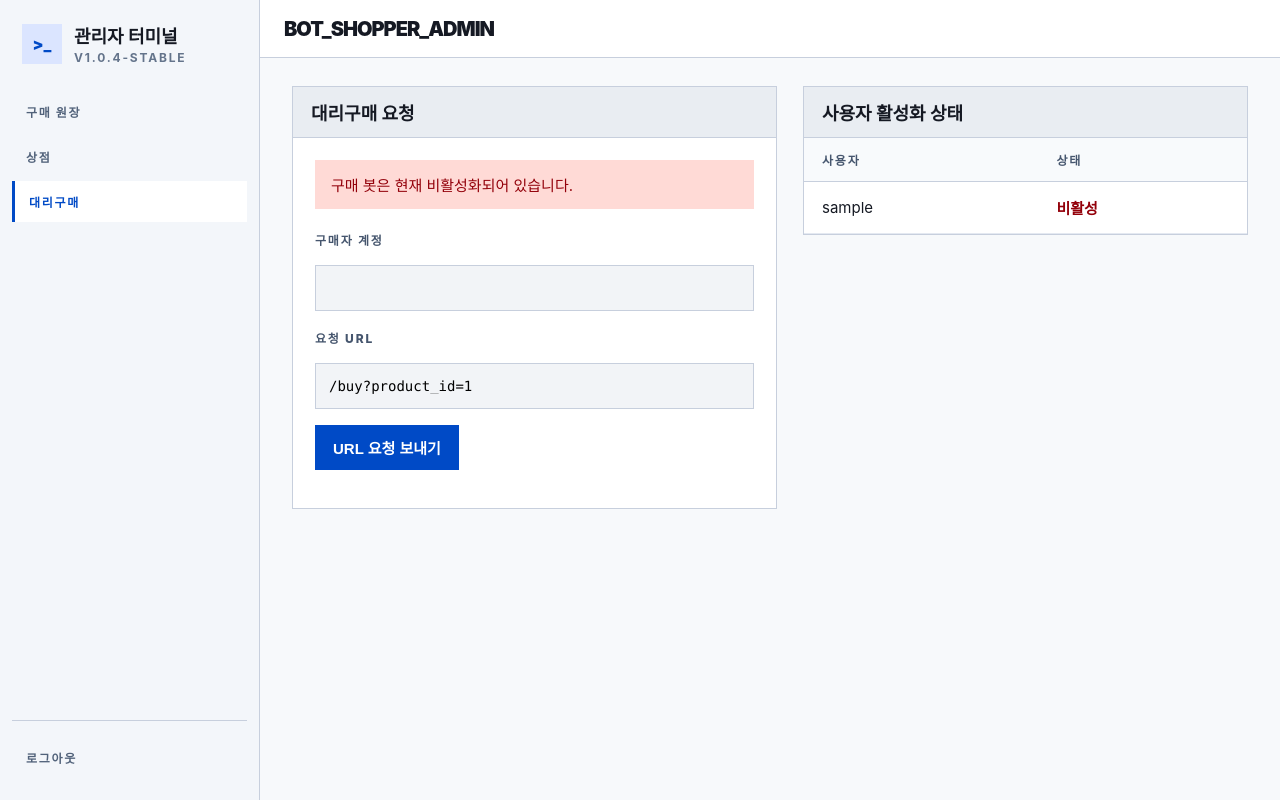
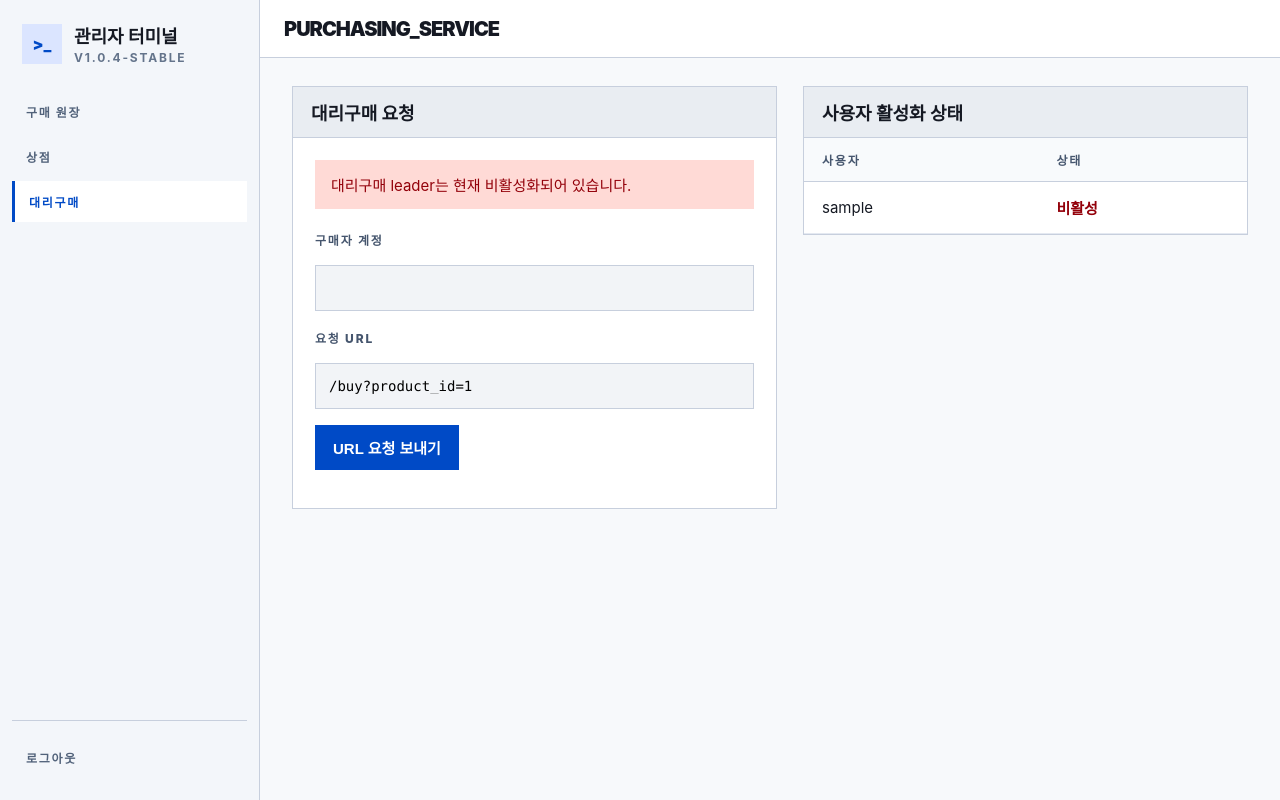
Before and after one commit to doo513/webtest, a Flask app: template Purchasing service/public/templates/settings.html in a window 1280 px wide. Run offline with Flask 3, Linux system fonts and the light colour scheme; the template is opened without the code that fills it: most values are stand-ins (such as "Sample title", 1, 10 or a date in 2020).

Commit message:
Rename bot to leader and localize challenge docs

```diff
--- a/Purchasing service/private/runtime.py
+++ b/Purchasing service/private/runtime.py
@@ -25,7 +25,7 @@
     return html
 
 
-def is_internal_bot_request(remote_addr):
+def is_internal_leader_request(remote_addr):
     return remote_addr in ("127.0.0.1", "::1")
 
 
--- a/Purchasing service/public/app.py
+++ b/Purchasing service/public/app.py
@@ -5,7 +5,7 @@
 
 from flask import Flask, redirect, render_template, request, session, url_for
 
-from runtime import is_internal_bot_request, read_flag, render_records_page, send_delegated_request
+from runtime import is_internal_leader_request, read_flag, render_records_page, send_delegated_request
 
 app = Flask(__name__)
 app.secret_key = secrets.token_hex(32)
@@ -29,9 +29,9 @@
         "team_id": TEAM_ID,
         "login_allowed": True,
     },
-    "bot": {
+    "leader": {
         "password": None,
-        "role": "purchase-bot",
+        "role": "purchase-leader",
         "team_id": TEAM_ID,
         "login_allowed": False,
     },
@@ -176,14 +176,14 @@
         return redirect(url_for("login"))
 
     if request.method == "POST":
-        bot_active = request.form.get("bot_active", "false")
+        leader_active = request.form.get("leader_active", "false")
         buyer = request.form.get("buyer", user["username"]).strip()
         target_url = request.form.get("target_url", "/").strip()
 
-        if bot_active != "true":
-            return render_settings("대리구매 봇이 비활성화되어 있습니다.")
+        if leader_active != "true":
+            return render_settings("대리구매 leader가 비활성화되어 있습니다.")
 
-        if buyer != "bot":
+        if buyer != "leader":
             return render_settings("대리구매 요청이 수동 검토 대기열에 등록되었습니다.")
 
         if send_delegated_request(app, BASE_URL, buyer, target_url):
@@ -200,8 +200,8 @@
     if not user:
         return redirect(url_for("login"))
 
-    if user["role"] == "purchase-bot" and not is_internal_bot_request(request.remote_addr):
-        return "봇 구매는 내부 구매 서비스에서만 요청할 수 있습니다.", 403
+    if user["role"] == "purchase-leader" and not is_internal_leader_request(request.remote_addr):
+        return "leader 구매는 내부 구매 서비스에서만 요청할 수 있습니다.", 403
 
     try:
         product_id = int(request.form.get("product_id", "0"))
--- a/Purchasing service/public/data/users.json
+++ b/Purchasing service/public/data/users.json
@@ -5,7 +5,7 @@
   "guest1": {
     "balance": 200
   },
-  "bot": {
+  "leader": {
     "balance": 5000
   }
 }
--- a/Purchasing service/public/templates/index.html
+++ b/Purchasing service/public/templates/index.html
@@ -3,7 +3,7 @@
 <head>
     <meta charset="UTF-8">
     <meta name="viewport" content="width=device-width, initial-scale=1.0">
-    <title>Bot Shopper - 구매 원장</title>
+    <title>Purchasing Service - 구매 원장</title>
     <style>
         :root {
             --bg: #f7f9fb;
@@ -265,7 +265,7 @@
 
         <div>
             <header class="topbar">
-                <div class="brand">BOT_SHOPPER_ADMIN</div>
+                <div class="brand">PURCHASING_SERVICE</div>
                 <input class="search" placeholder="구매 기록 검색..." disabled>
             </header>
 
@@ -350,7 +350,7 @@
 
     <footer class="footer">
         <span><span class="dot"></span>서버 온라인</span>
-        <span>Bot_shopper_corp 2026</span>
+        <span>Purchasing_service_corp 2026</span>
     </footer>
 </body>
 </html>
--- a/Purchasing service/public/templates/login.html
+++ b/Purchasing service/public/templates/login.html
@@ -3,7 +3,7 @@
 <head>
     <meta charset="UTF-8">
     <meta name="viewport" content="width=device-width, initial-scale=1.0">
-    <title>로그인 - Bot Shopper</title>
+    <title>로그인 - Purchasing Service</title>
     <style>
         :root {
             --bg: #f7f9fb;
@@ -114,7 +114,7 @@
 <body>
     <main class="login-shell">
         <div class="brand">
-            <h1>Bot Shopper</h1>
+            <h1>Purchasing Service</h1>
             <p>CTF 관리자 터미널</p>
         </div>
 
--- a/Purchasing service/public/templates/settings.html
+++ b/Purchasing service/public/templates/settings.html
@@ -3,7 +3,7 @@
 <head>
     <meta charset="UTF-8">
     <meta name="viewport" content="width=device-width, initial-scale=1.0">
-    <title>대리구매 - Bot Shopper</title>
+    <title>대리구매 - Purchasing Service</title>
     <style>
         :root {
             --bg: #f7f9fb;
@@ -199,7 +199,7 @@
 
         <div>
             <header class="topbar">
-                <div class="brand">BOT_SHOPPER_ADMIN</div>
+                <div class="brand">PURCHASING_SERVICE</div>
             </header>
 
             <main>
@@ -211,9 +211,9 @@
                     <div class="card">
                         <div class="card-head"><h1>대리구매 요청</h1></div>
                         <div class="card-body">
-                            <div class="alert">구매 봇은 현재 비활성화되어 있습니다.</div>
+                            <div class="alert">대리구매 leader는 현재 비활성화되어 있습니다.</div>
                             <form method="post" action="/settings">
-                                <input type="hidden" name="bot_active" value="false">
+                                <input type="hidden" name="leader_active" value="false">
                                 <label class="label" for="buyer">구매자 계정</label>
                                 <p><input id="buyer" type="text" name="buyer" value="{{ user.username }}"></p>
                                 <label class="label" for="target_url">요청 URL</label>
--- a/Purchasing service/public/templates/shop.html
+++ b/Purchasing service/public/templates/shop.html
@@ -3,7 +3,7 @@
 <head>
     <meta charset="UTF-8">
     <meta name="viewport" content="width=device-width, initial-scale=1.0">
-    <title>Bot Shopper - 상점</title>
+    <title>Purchasing Service - 상점</title>
     <style>
         :root {
             --bg: #f7f9fb;
@@ -245,7 +245,7 @@
         <div>
             <header class="topbar">
                 <div style="display:flex;align-items:center;gap:18px">
-                    <div class="brand">BOT_SHOPPER_ADMIN</div>
+                    <div class="brand">PURCHASING_SERVICE</div>
                     <div class="module">상점 모듈</div>
                 </div>
                 <input class="search" placeholder="상품 검색..." disabled>
```
Also changed, not shown: Purchasing service/Description.md (+4 -4 lines), Purchasing service/private/solution.md (+3 -3 lines), Purchasing service/README.md.
